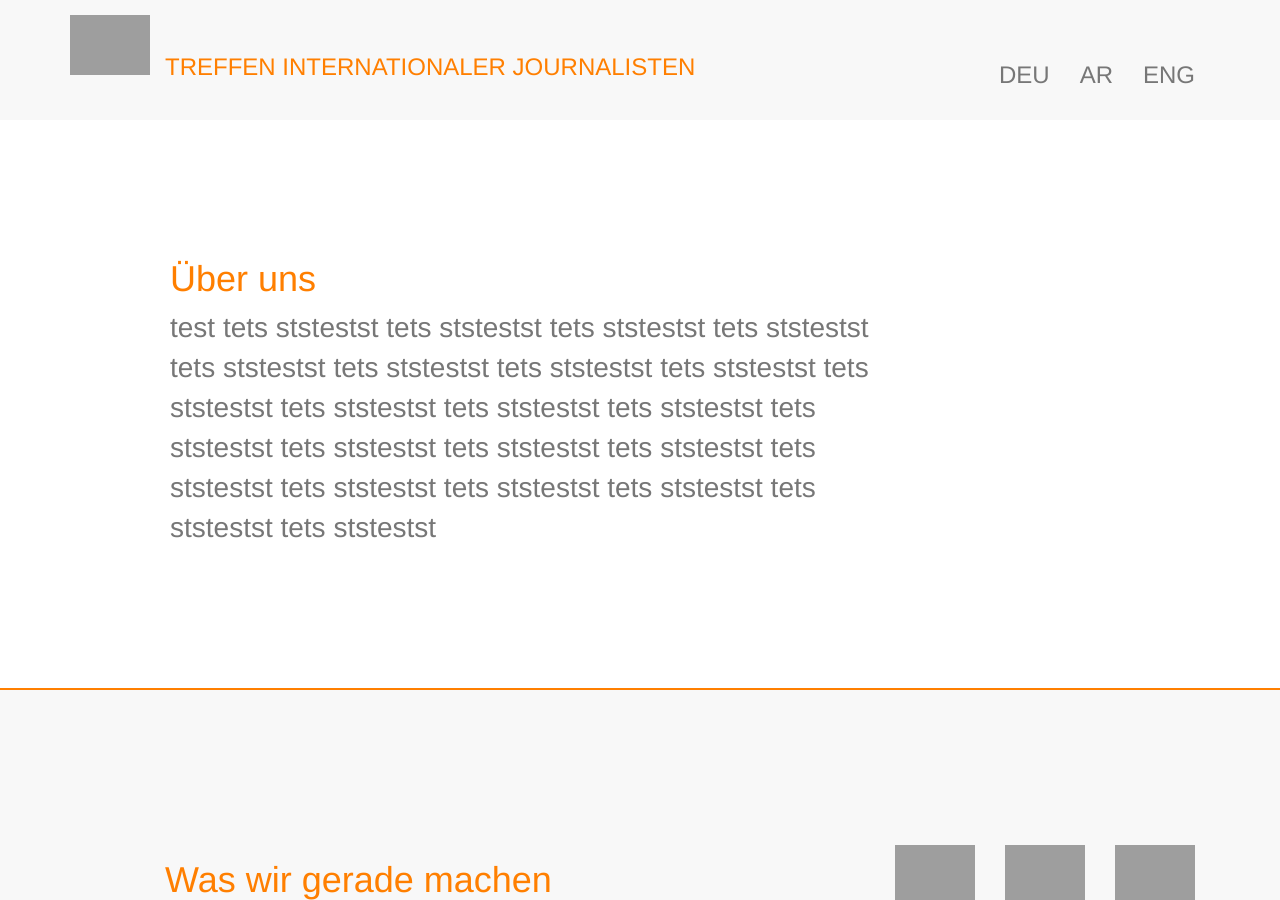
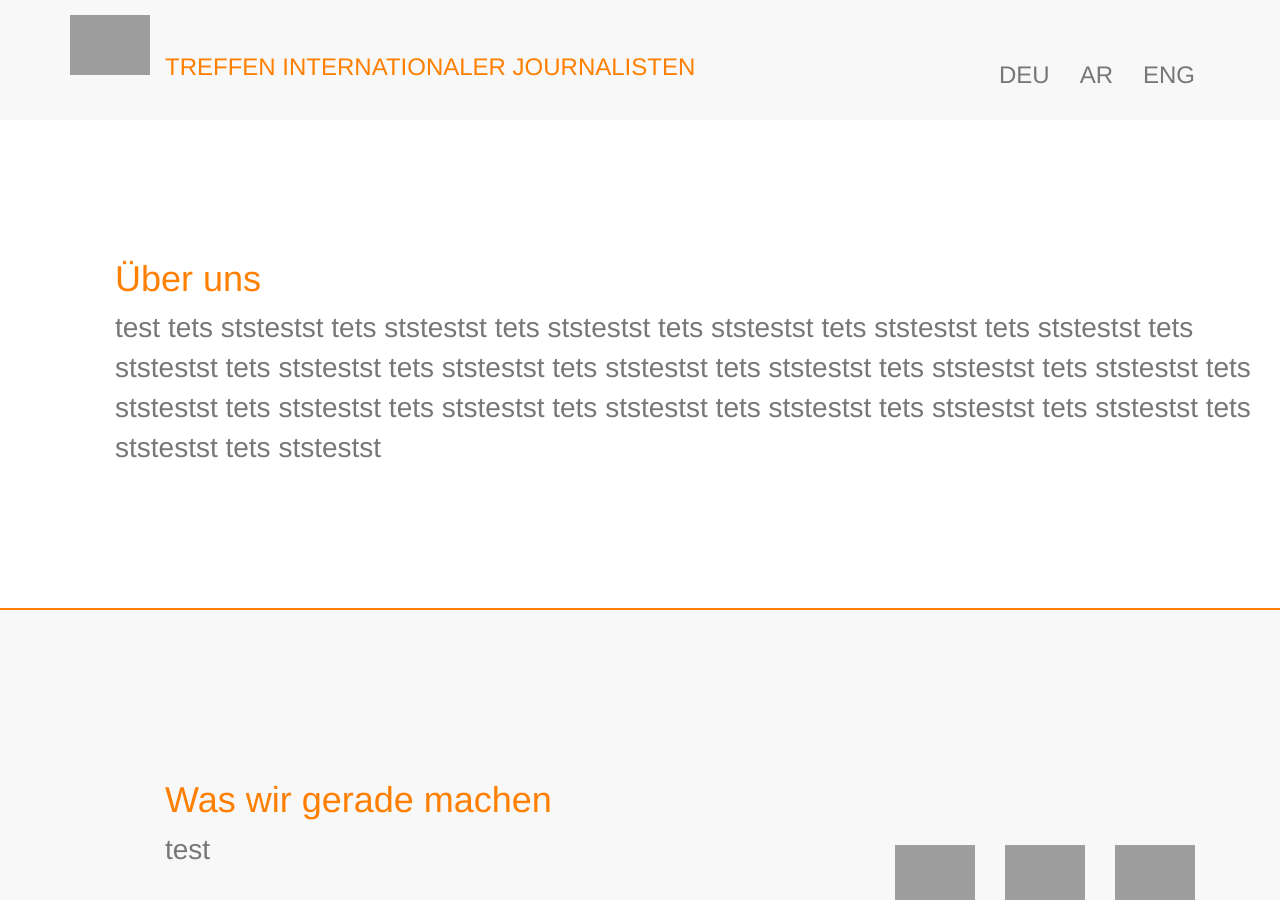
Before and after one commit to EIJC/TIJ, a Jekyll site: the page built from de.html, in a window 1280 px wide and 900 px high, scrolled down 313 px. Built offline with Jekyll 4.4.1, drawn with Linux system fonts in a browser that asks for light colours; nearby versions of some CDN libraries; grey boxes are pictures that could not be loaded.

Commit message:
Update de.html

```diff
--- a/de.html
+++ b/de.html
@@ -38,26 +38,28 @@ title: Treffen Internationaler Journalisten
 
 
 <div class="divider"></div>
-<div class="container">
+
 <div class="section">
+  <div class="container">
 	<h1>Über uns</h1>
 
 	<p>test tets ststestst  tets ststestst tets ststestst tets ststestst tets ststestst tets ststestst tets ststestst tets ststestst tets ststestst tets ststestst tets ststestst tets ststestst tets ststestst tets ststestst tets ststestst tets ststestst tets ststestst tets ststestst tets ststestst tets ststestst tets ststestst tets ststestst</p>
-</div>
+  </div>
 </div>
 <div class="divider"></div>
 
 <div class="section-grey">
-<div class="container">
+  <div class="container">
 	<h1>Was wir gerade machen</h1>
 	<p>test</p>
-</div>
+  </div>
 </div>
 <div class="divider"></div>
-<div class="container">
+
 <div class="section">
+  <div class="container">
 	<h1>Mitmachen</h1>
 
 	<p>test tets ststestst</p>
+  </div>
 </div>
-</div>
```
